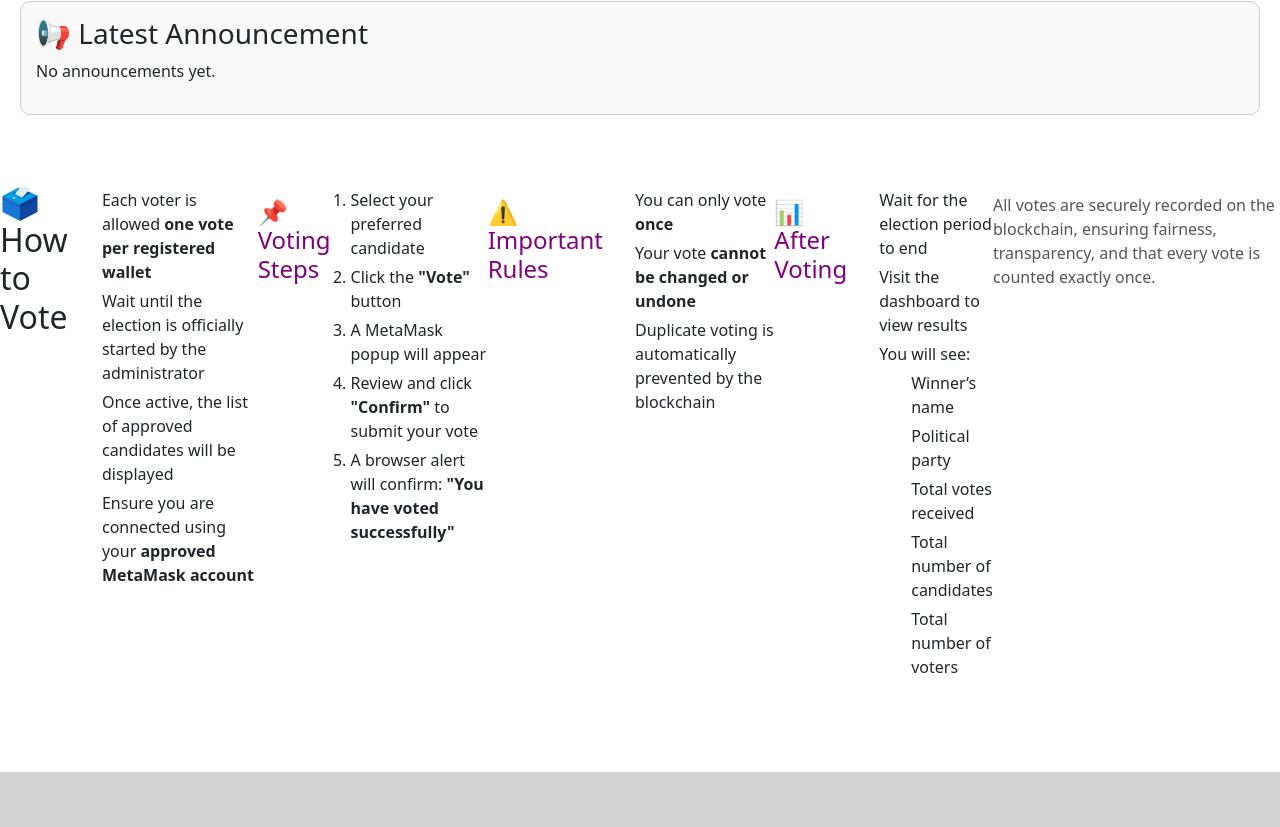
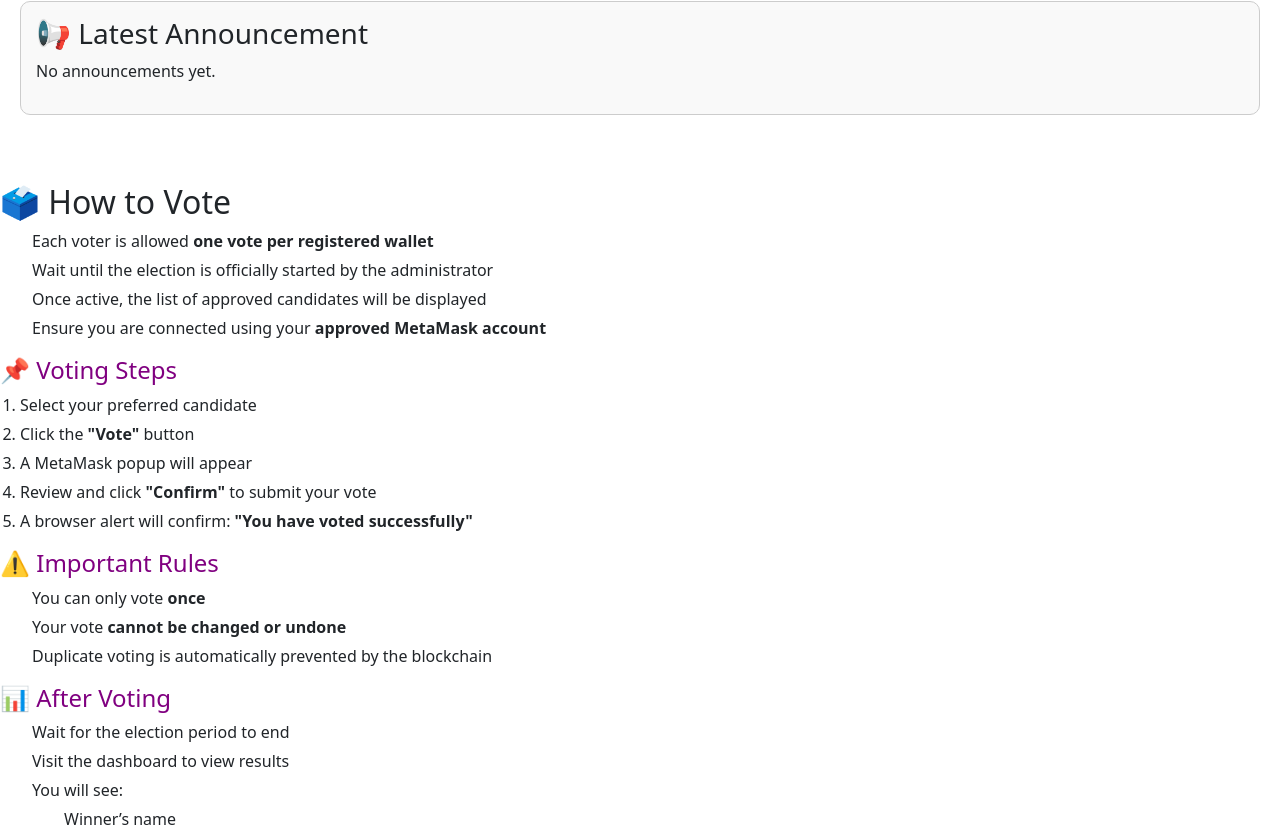
Before and after one commit to danstevemukulupi/BLOCKCHAIN-BASED-SECURED-ELECTRONIC-VOTING-DAPP, a React (Create React App) app in the folder dappvoting/: page /vote-info in a window 1280 px wide. Shown: the part 303-1130 px from the top of the page. Built offline with nearby package versions, Linux system fonts and the light colour scheme; no server answers.

Commit message:
how to vote

```diff
--- a/dappvoting/src/pages/VoteInfo.css
+++ b/dappvoting/src/pages/VoteInfo.css
@@ -56,10 +56,7 @@ body {
     padding: 20px;
 }
 
-.how-to-vote-container {
-     flex: 1;
-     display: flex;
-}
+
 
 .how-to-vote-container ol {
       padding-left: 20px;
```
